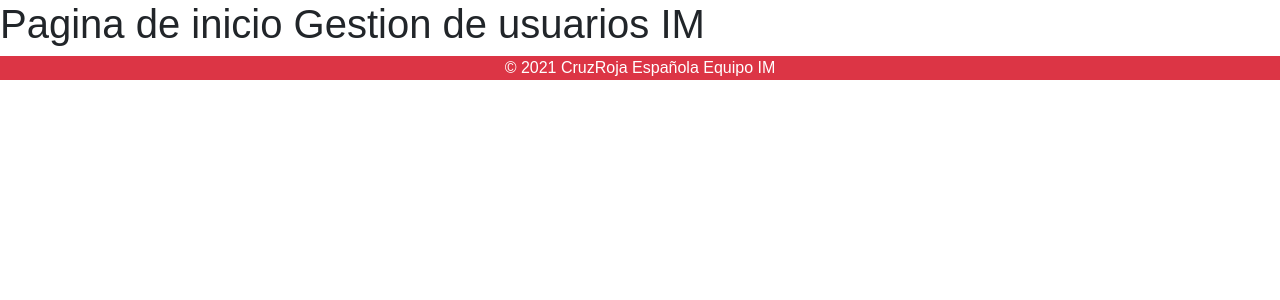
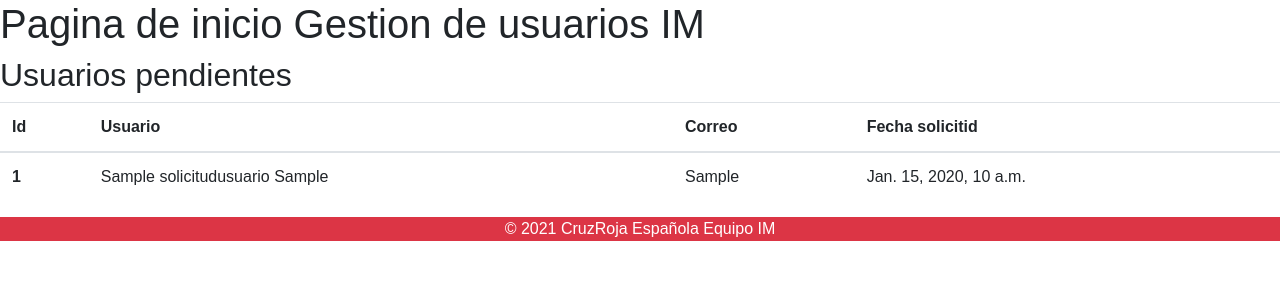
Before and after one commit to equipoimcre/apiUnica, a Django app: page /usuarios/ in a window 1280 px wide. Shown: the part 70-370 px from the top of the page. Run offline with Django 3.2, Linux system fonts and the light colour scheme; tables that the repository leaves empty hold one stand-in row (values such as "Sample post"); some libraries are stand-ins or nearby versions.

Commit message:
pagina usarios pendientes
pagina usarios pendientes

```diff
--- a/usuarios/models.py
+++ b/usuarios/models.py
@@ -19,6 +19,8 @@ class SolicitudUsuario(models.Model):
     nombre = models.CharField(max_length=100)
     apellidos = models.CharField(max_length=100)
     correo = models.EmailField()
+    login = models.CharField(max_length=100)
+    clave = models.CharField(max_length=100)
     quien_solicita = models.ForeignKey(User, on_delete=models.PROTECT)
     estado_solicitud = models.ForeignKey(EstadoSolicitud, on_delete=models.PROTECT)
     fecha_solcitud = models.DateTimeField(auto_now_add=True)
--- a/usuarios/templates/home.html
+++ b/usuarios/templates/home.html
@@ -8,4 +8,25 @@ Gestion de usuarios IM
     {% block contenido %}
 
     <h1>Pagina de inicio Gestion de usuarios IM</h1>
+    <h2> Usuarios pendientes </h2>
+    <table class="table">
+    <thead>
+        <tr>
+            <th scope="col">Id</th>
+            <th scope="col">Usuario</th>
+            <th scope="col">Correo</th>
+            <th scope="col">Fecha solicitid</th>
+        </tr>
+    </thead>
+    <tbody>
+        {% for usuario in usuarios%}
+            <tr>
+                <th scope="row">{{usuario.id}}</th>
+                <td>{{usuario.nombre}} {{usuario.apellidos}}</td>
+                <td>{{usuario.correo}}</td>
+                <td>{{usuario.fecha_solcitud}}</td>
+            </tr>
+        {%endfor%}
+    </tbody>
+</table>
     {% endblock %}
--- a/usuarios/views.py
+++ b/usuarios/views.py
@@ -5,7 +5,10 @@ from usuarios.models import SolicitudUsuario, Aplicacion, EstadoSolicitud, Usuar
 
 
 def home(request):
-    return render(request, 'home.html')
+    usuarios = SolicitudUsuario.objects.filter(estado_solicitud=1)
+    return render(request, 'home.html', {
+        'usuarios' : usuarios
+    })
 
 def aplicaciones(request):
 
@@ -16,6 +19,5 @@ def aplicaciones(request):
 
 def solicitar_usuario(request):
     usuario = SolicitudUsuario(
-
     )
     return HttpResponse("Usuario Creado")
```
Also changed, not shown: usuarios/migrations/0003_auto_20210203_1948.py (added).
